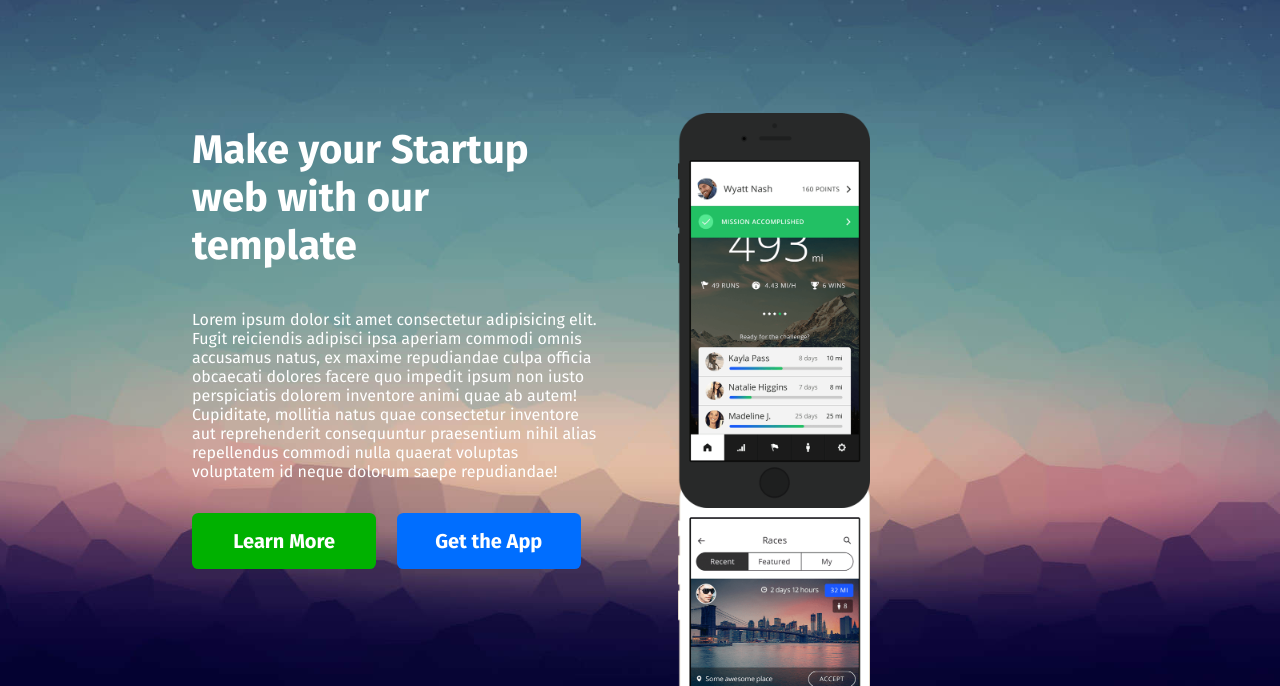
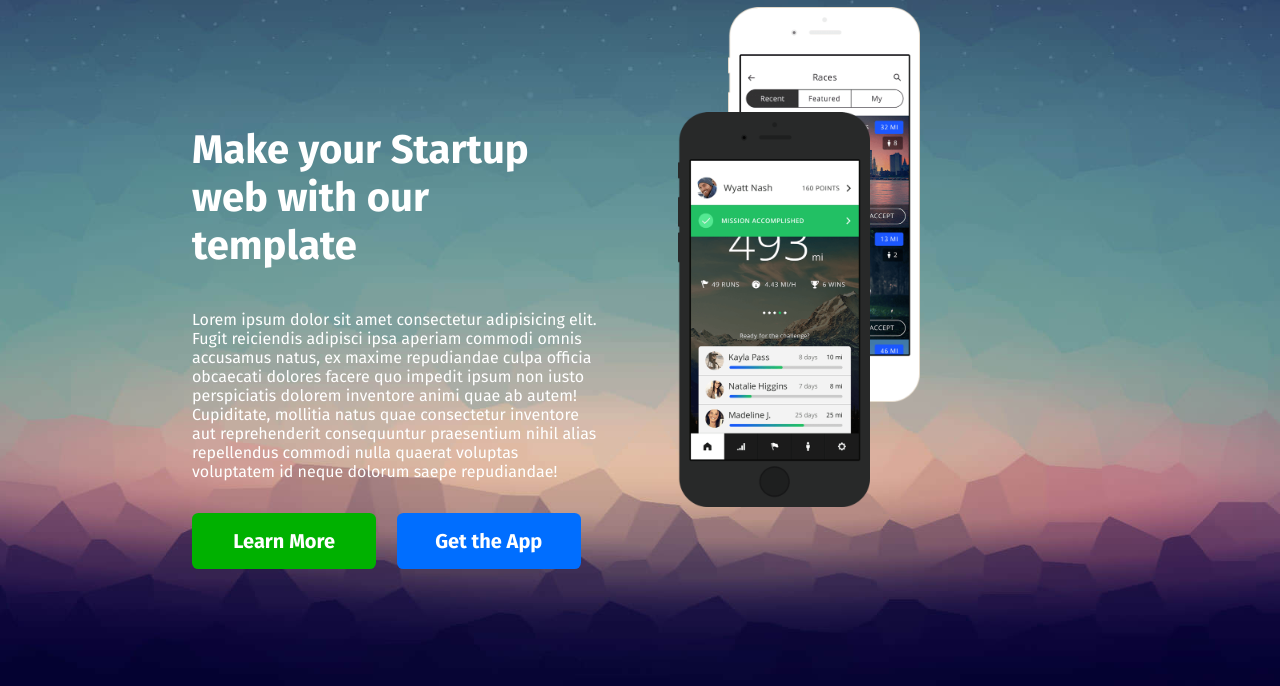
Before and after one commit to m-podolski/dci-iphone-page, a plain HTML site: page index.html in a window 1280 px wide. Shown: the part 114-800 px from the top of the page. Drawn offline with Linux system fonts and the light colour scheme.

Commit message:
Fix styles

```diff
--- a/styles.css
+++ b/styles.css
@@ -68,17 +68,14 @@ nav {
 .phone-first {
   position: relative;
   z-index: 2;
-  margin-right: -4rem;
-  top: 1vw;
-  /* left: 2vw; */
+  top: -450px;
+  left: 50px;
 }
 
 .phone-second {
   position: relative;
   z-index: 3;
-  margin-right: -2rem;
-  top: 4vw;
-  /* left: 3vw; */
+  top: 50px;
 }
 
 p {
```
Also changed, not shown: 1 other file.
